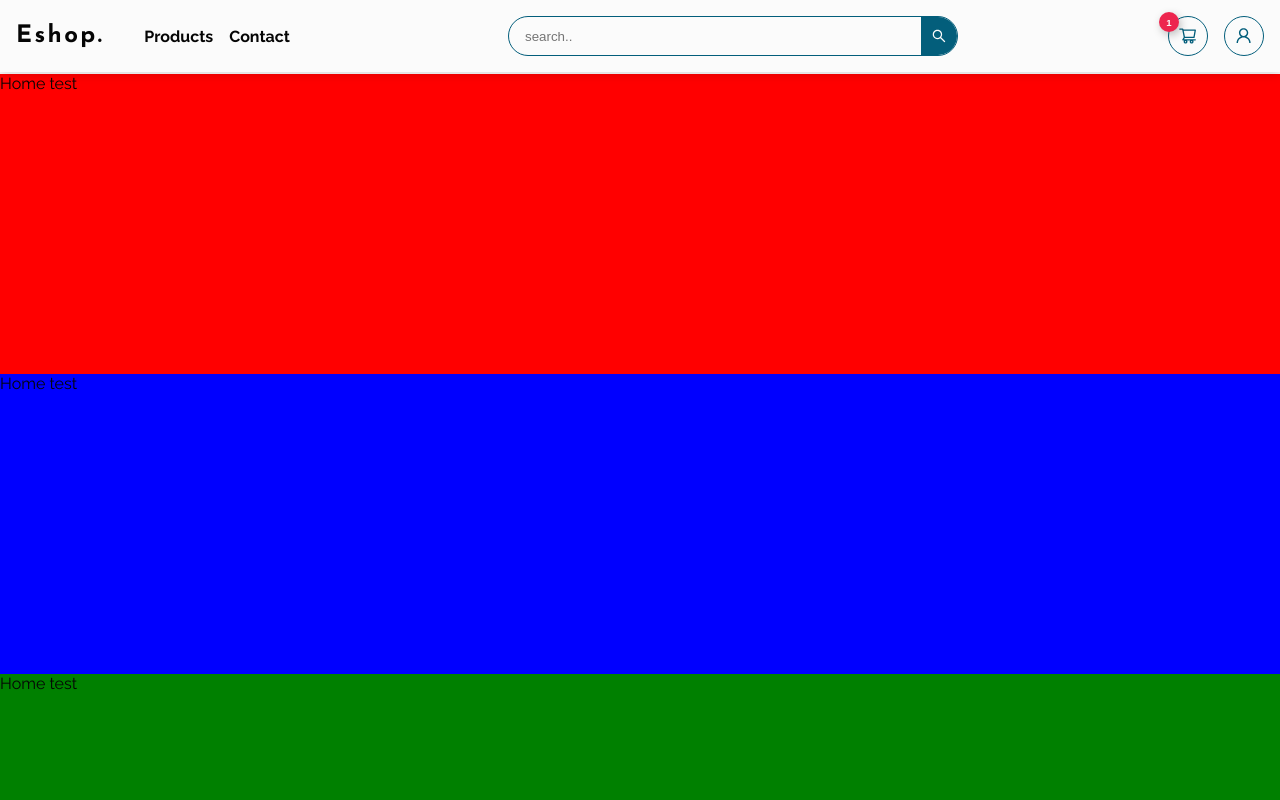
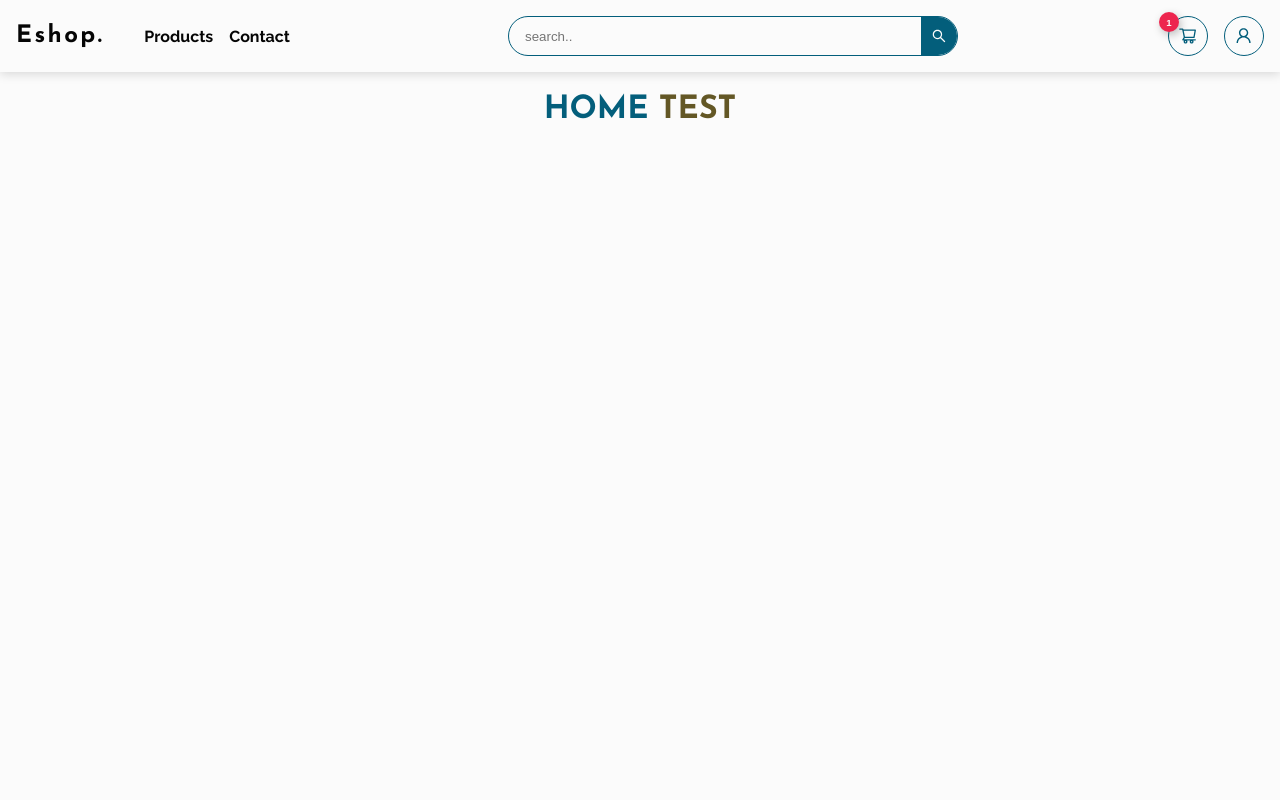
Before and after one commit to Daphaz/eshop, a React (Create React App) app: page / in a window 1280 px wide. Shown: the top 800 px of the page. Built offline with nearby package versions, Linux system fonts and the light colour scheme.

Commit message:
feat: title component

```diff
--- /dev/null
+++ b/src/components/Title.jsx
@@ -0,0 +1,11 @@
+import React from "react";
+
+export const Title = ({ title, subtitle }) => {
+	return (
+		<div className="row">
+			<h2 className="title_main">
+				{title} <strong>{subtitle}</strong>
+			</h2>
+		</div>
+	);
+};
--- a/src/routes/home/index.jsx
+++ b/src/routes/home/index.jsx
@@ -1,13 +1,13 @@
 import React from "react";
 import { Layout } from "../../components/Layout";
+import { Title } from "../../components/Title";
 
 const Home = () => {
 	return (
 		<Layout>
-			<div style={{ height: 300, backgroundColor: "red" }}>Home test</div>
-			<div style={{ height: 300, backgroundColor: "blue" }}>Home test</div>
-			<div style={{ height: 300, backgroundColor: "green" }}>Home test</div>
-			<div style={{ height: 300, backgroundColor: "orange" }}>Home test</div>
+			<div style={{ height: 300 }}>
+				<Title title="Home" subtitle="test" />
+			</div>
 		</Layout>
 	);
 };
--- a/src/scss/_layout.scss
+++ b/src/scss/_layout.scss
@@ -64,6 +64,9 @@ a {
 .container {
 	@extend %container;
 }
+.row {
+	@extend %flex-center;
+}
 
 .menu_open {
 	overflow: hidden;
--- a/src/scss/_variables.scss
+++ b/src/scss/_variables.scss
@@ -5,7 +5,7 @@
 	--grey-color: #cdcdcd;
 	--green-color: #c2eabd;
 	--red-color: #ed254e;
-	--yellow-color: #f9dc5c;
+	--yellow-color: #635725;
 	--primary-color: #035e7b;
 }
 $white: var(--white-color);
--- /dev/null
+++ b/src/scss/components/_title.scss
@@ -0,0 +1,10 @@
+.title_main {
+	padding: 1.25rem 0;
+	font-size: 2rem;
+	font-weight: bold;
+	text-transform: uppercase;
+	color: $primary;
+	strong {
+		color: $yellow;
+	}
+}
--- a/src/scss/styles.scss
+++ b/src/scss/styles.scss
@@ -1,2 +1,3 @@
 @import "./variables", "./placeholders", "./mixin", "./layout";
-@import "./components/btn", "./components/header", "./components/searchBar";
+@import "./components/btn", "./components/header", "./components/searchBar",
+	"./components/title";
```
